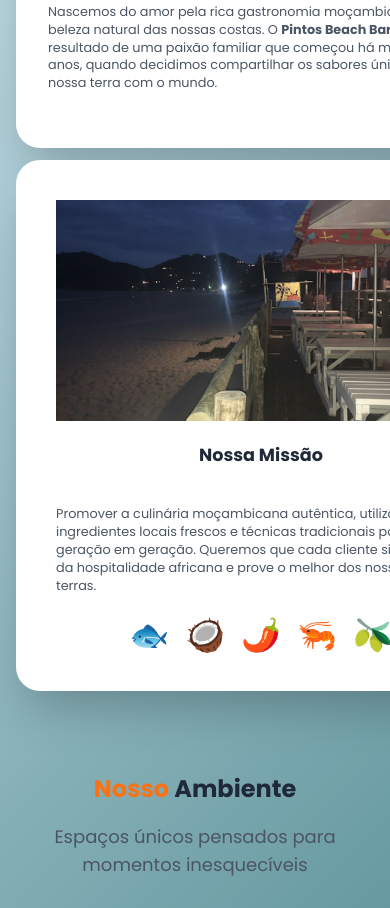
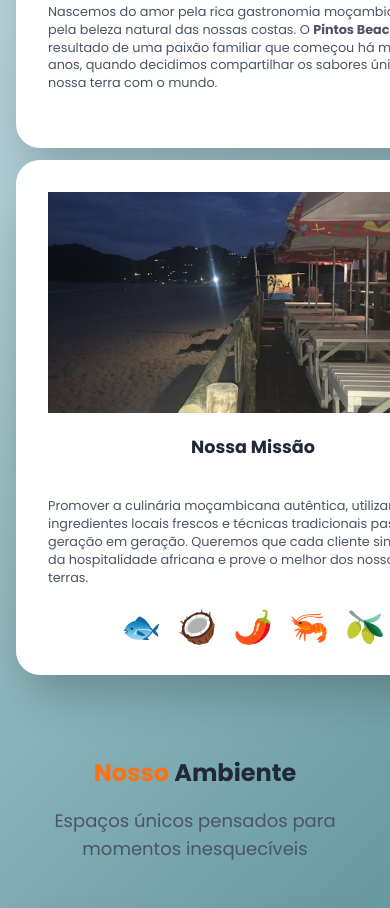
Before and after one commit to Freelincing/pintos-landing-page, a website: page index.html in a window 390 px wide. Shown: the part 1976-2884 px from the top of the page. Drawn offline with nearby package versions, Linux system fonts and the light colour scheme; grey boxes are pictures that could not be loaded.

Commit message:
teste
teste

```diff
--- a/index.html
+++ b/index.html
@@ -188,7 +188,7 @@
             }
 
             .mobile-grid-2 .card-hover {
-                padding: 2.5rem !important;
+                padding: 2rem !important;
             }
 
             .mobile-grid-2 h3 {
```
